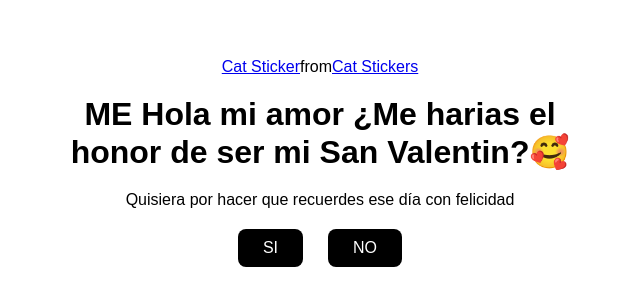
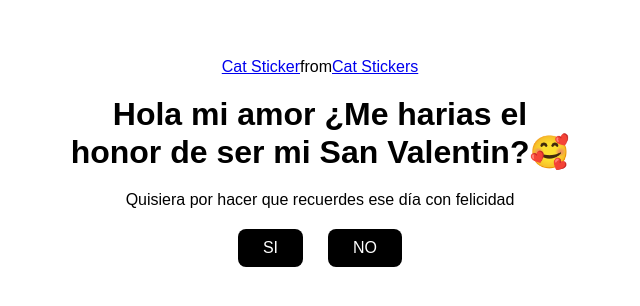
Before and after one commit to ISMARQP/inv-14-febrero, a plain HTML site: page index.html in a window 1280 px wide. Shown: the part 238-544 px from the top of the page, without its empty margins (320-960 px from the left). Drawn offline with Linux system fonts and the light colour scheme; a script that the page names is missing.

Commit message:
Update index.html

```diff
--- a/index.html
+++ b/index.html
@@ -13,7 +13,7 @@
         <div class="tenor-gif-embed" data-postid="5229436654229398568" data-share-method="host" data-aspect-ratio="1.25714" data-width="100%"><a href="https://tenor.com/view/cat-gif-5229436654229398568">Cat Sticker</a>from <a href="https://tenor.com/search/cat-stickers">Cat Stickers</a></div>
         <script type="text/javascript" async src="https://tenor.com/embed.js"></script>
         <script type="text/javascript" async src="https://tenor.com/embed.js"></script>
-        <h1>ME Hola mi amor ¿Me harias el honor de ser mi San Valentin?🥰</h1>
+        <h1>Hola mi amor ¿Me harias el honor de ser mi San Valentin?🥰</h1>
         <p>Quisiera por hacer que recuerdes ese día con felicidad </p>
         <div class="btn">
             <a href="si.html">SI</a>
```
